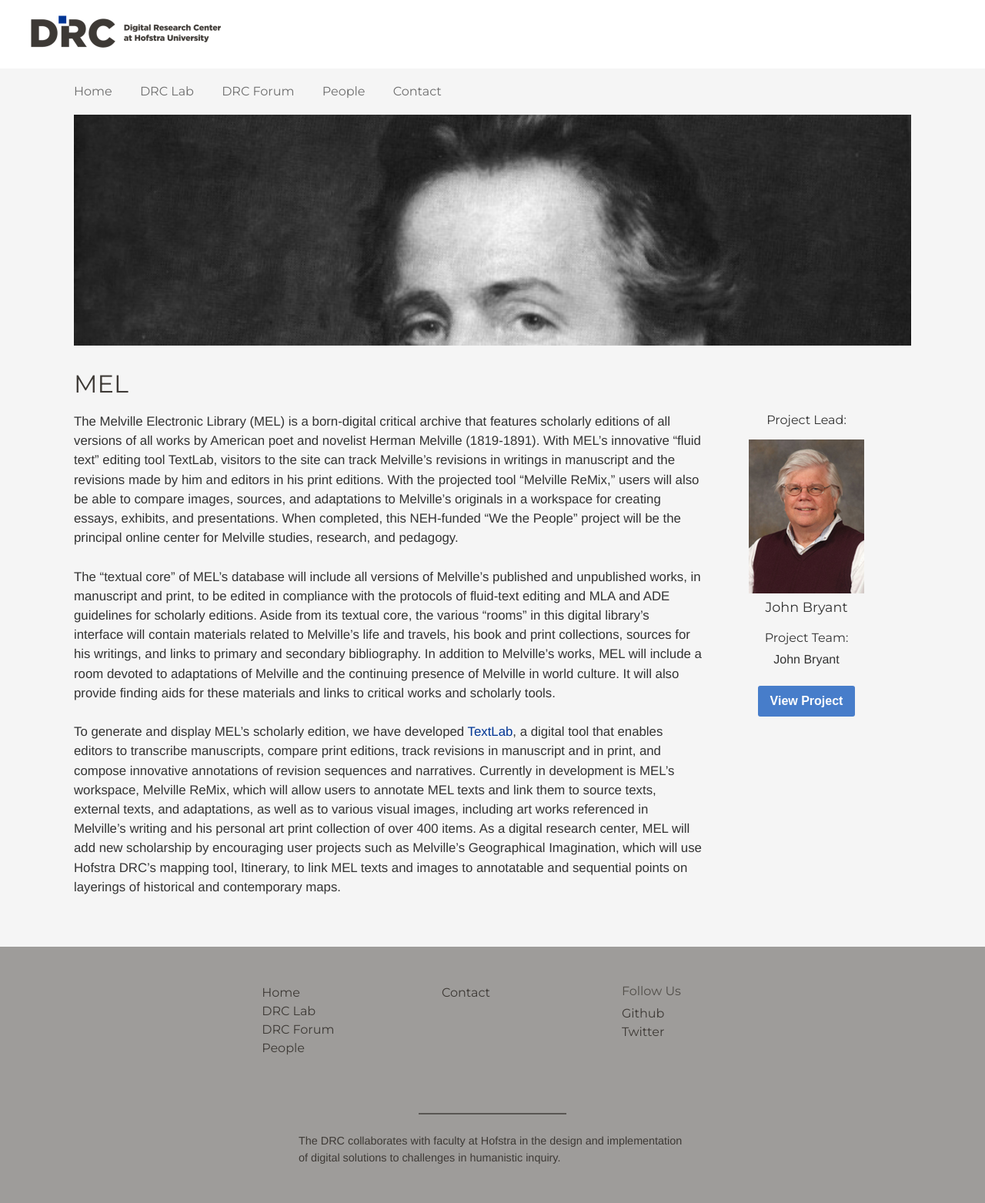
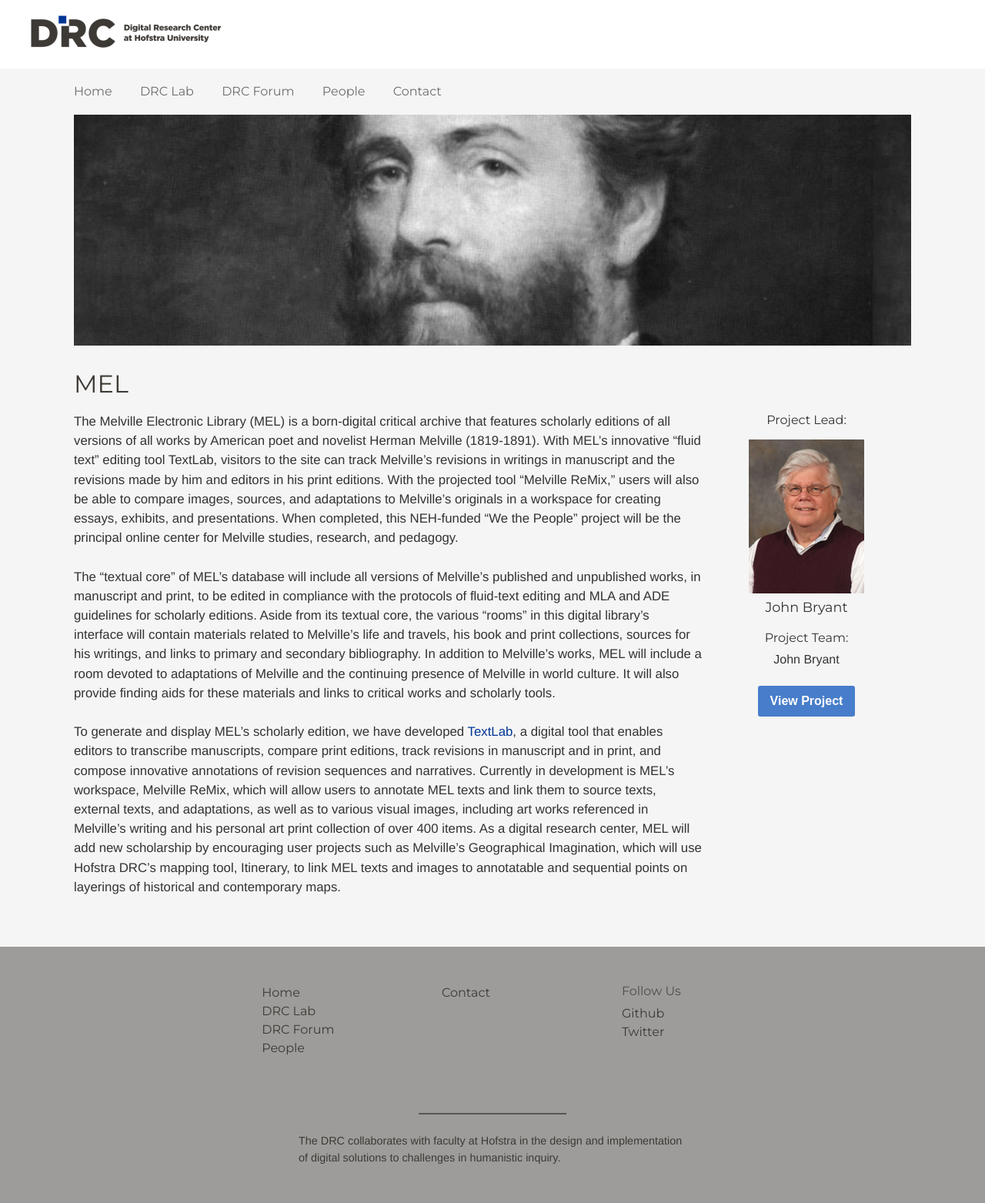
Before and after one commit to hofstra/drc, a Jekyll site: the page built from _posts/2015-01-24-mel.md, in a window 1280 px wide. Shown: the whole page at 77% size. Built offline with Jekyll 4.4.1, drawn with Linux system fonts in a browser that asks for light colours; nearby versions of some CDN libraries.

Commit message:
Reposition Herman.

```diff
--- a/_posts/2015-01-24-mel.md
+++ b/_posts/2015-01-24-mel.md
@@ -21,3 +21,9 @@
 The "textual core" of MEL's database will include all versions of Melville's published and unpublished works, in manuscript and print, to be edited in compliance with the protocols of fluid-text editing and MLA and ADE guidelines for scholarly editions.  Aside from its textual core, the various "rooms" in this digital library's interface will contain materials related to Melville's life and travels, his book and print collections, sources for his writings, and links to primary and secondary bibliography.  In addition to Melville's works, MEL will include a room devoted to adaptations of Melville and the continuing presence of Melville in world culture.  It will also provide finding aids for these materials and links to critical works and scholarly tools.
 
 To generate and display MEL's scholarly edition, we have developed [TextLab](http://mel.hofstra.edu/textlab.html), a digital tool that enables editors to transcribe manuscripts, compare print editions, track revisions in manuscript and in print, and compose innovative annotations of revision sequences and narratives.  Currently in development is MEL's workspace, Melville ReMix, which will allow users to annotate MEL texts and link them to source texts, external texts, and adaptations, as well as to various visual images, including art works referenced in Melville's writing and his personal art print collection of over 400 items.  As a digital research center, MEL will add new scholarship by encouraging user projects such as Melville's Geographical Imagination, which will use Hofstra DRC's mapping tool, Itinerary, to link MEL texts and images to annotatable and sequential points on layerings of historical and contemporary maps.
+
+<style type="text/css">
+.post-image {
+	background-position: -50px -300px;
+}
+</style>
```
